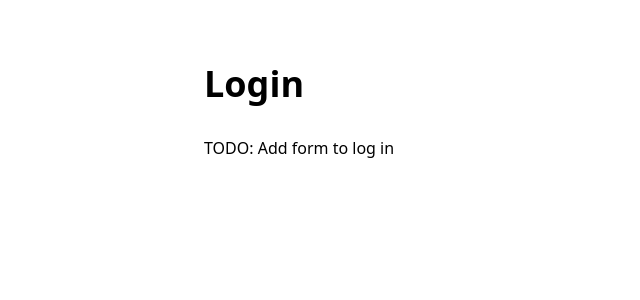
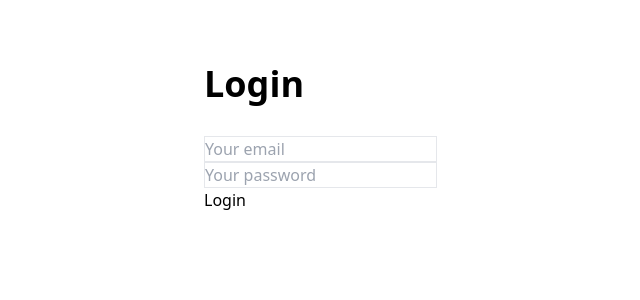
Before and after one commit to akabishau/vue-practice, a Nuxt app: page /login in a window 1280 px wide. Shown: the top 300 px of the page, without its empty margins (228-868 px from the left). Built offline with nearby package versions, Linux system fonts and the light colour scheme.

Commit message:
complete basic version of the authentication endpoints

```diff
--- a/pages/account.vue
+++ b/pages/account.vue
@@ -16,10 +16,46 @@
 
 <script setup lang="ts">
 import { useStore } from '~/stores';
+import { useRouter } from 'vue-router';
+
+
 const store = useStore();
+const router = useRouter();
 
-function logout() {
-    console.log('LOGGING OUT');
-    // TODO: log the user out and redirect to the login page
+const logout = async () => {
+  try {
+    await $fetch('https://test-server.skillstruck.com/settings/logout', {
+      method: 'GET',
+      credentials: 'include',
+    });
+
+    store.setUser(null);
+  } catch (error) {
+    console.error('logout error', error);
+  }
+  router.push('/login');
 }
+
+
+const fetchUser = async () => {
+  try {
+    const response = await $fetch('https://test-server.skillstruck.com/settings/user', {
+        method: 'GET',
+        credentials: 'include',
+    });
+    store.setUser(response);
+  } catch (error) {
+    if (error.status === 401) {
+      router.push('/login');
+    }
+    console.error('unknown error', error);
+  }
+};
+
+
+onMounted(() => {
+  if (!store.user) {
+    fetchUser();
+  }
+});
 </script>
--- a/pages/login.vue
+++ b/pages/login.vue
@@ -3,18 +3,65 @@
         <div class="w-screen flex">
             <div class="mx-auto py-16 px-4 max-w-md w-full">
                 <h1 class="font-bold text-4xl mb-8">Login</h1>
-                <p>TODO: Add form to log in</p>
+
+                <!-- TODO: add labels and styles -->
+                <form @submit.prevent="handleLogin">
+                  <div>
+                    <input v-model="form.username" type="text" placeholder="Your email" class="border" required>
+                  </div>
+                  <div>
+                    <input v-model="form.password" type="text" placeholder="Your password" class="border" required>
+                  </div>
+                  <div>
+                    <button type="submit">Login</button>
+                  </div>
+
+
+                </form>
             </div>
         </div>
     </div>
 </template>
 
 <script setup lang="ts">
+
+import { ref } from 'vue';
+import { useRouter } from 'vue-router';
+import { useStore } from '~/stores/index';
+
+// TODO: does it has to be optional?
 type LoginForm = {
     username?: string,
     password?: string,
 };
 
-// TODO: implement login form
+const form = ref<LoginForm>({});
+
+const router = useRouter();
+const store = useStore();
+
+
+const handleLogin = async () => {
+  try {
+    const response = await $fetch('https://test-server.skillstruck.com/settings/login', {
+      method: 'POST',
+      headers: {
+        'Content-Type': 'application/json',
+      },
+      body: JSON.stringify(form.value),
+      credentials: 'include',  // include cookies in the request
+    });
+
+    store.setUser(response);
+    router.push('/');
+    // router.back(); consider redirecting to the previous page
+
+  } catch (err) {
+    // TODO: improve error handling
+    console.error('Error during login:', err);
+    errorMessage.value = 'An unexpected error occurred.';
+  }
+
+};
 
 </script>
--- a/stores/index.ts
+++ b/stores/index.ts
@@ -4,6 +4,13 @@ export const useStore = defineStore('store', {
     state: () => ({
         user: <User | null>null,
     }),
+
+    actions: {
+      setUser(user: User) {
+        this.user = user;
+      }
+    }
+
 });
 
 type User = {
```
Also changed, not shown: 1 other file (tests, documents, lock files or other folders).
